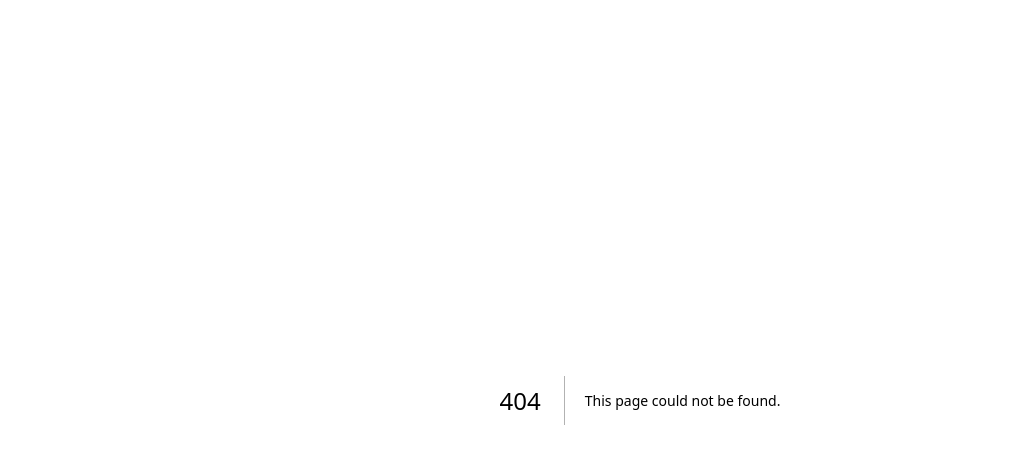
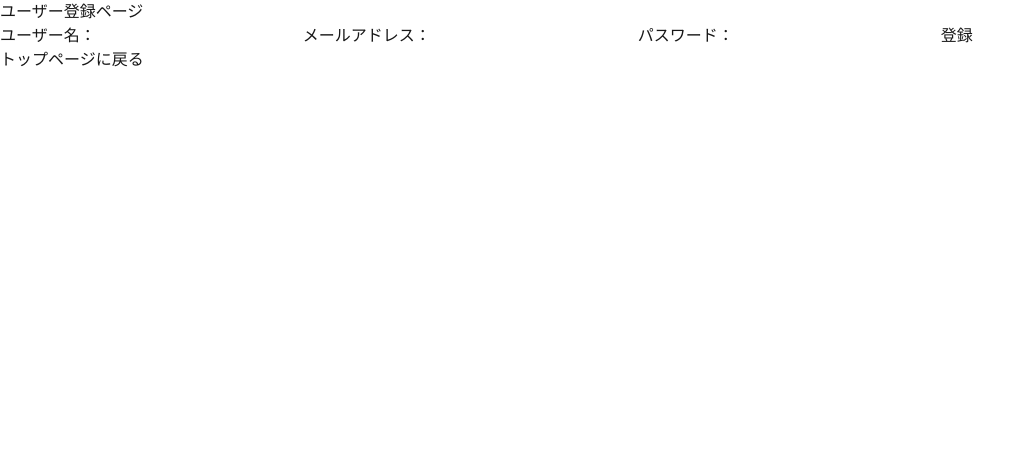
Before and after one commit to booobass/WebLaravel, a Next.js app in the folder front/: page /register in a window 1280 px wide. Before the commit this address had no page. Shown: the top 464 px of the page, without its empty margins (0-1035 px from the left). Built offline with nearby package versions, Linux system fonts and the light colour scheme.

Commit message:
authFront

```diff
--- /dev/null
+++ b/front/src/app/(auth)/login/page.tsx
@@ -0,0 +1,73 @@
+"use client"
+
+import { api } from "@/lib/axios"
+import Link from "next/link"
+import { useRouter } from "next/navigation"
+import { useState } from "react"
+
+const Login = () => {
+
+    const router = useRouter()
+
+    const [user, setUser] = useState({
+        email: "",
+        password: ""
+    })
+
+    const handleChange = (e: React.ChangeEvent<HTMLInputElement>) => {
+        setUser({
+            ...user,
+            [e.target.name]: e.target.value
+        })
+    }
+
+    const handleSubmit = async (e: React.FormEvent) => {
+        e.preventDefault()
+        try {
+            const response = await api.post("/api/login", {
+                email: user.email,
+                password: user.password,
+                password_confirmation: user.password
+            })
+            console.log(response.data)
+            const token = await response.data.token
+            localStorage.setItem("token", token)
+            alert("ログインしました")
+            router.push("/")
+        } catch {
+            alert("ログインできません")
+        }
+    }
+
+    return (
+        <div>
+            <div>
+                <h2>ログインページ</h2>
+                <form onSubmit={handleSubmit}>
+                    <label>メールアドレス：
+                        <input
+                            type="text"
+                            name="email"
+                            value={user.email}
+                            onChange={handleChange}
+                            required />
+                    </label>
+                    <label>パスワード：
+                        <input
+                            type="text"
+                            name="password"
+                            value={user.password}
+                            onChange={handleChange}
+                            required />
+                    </label>
+                    <button>ログイン</button>
+                </form>
+                <div>
+                    <Link href={"/"}>トップページに戻る</Link>
+                </div>
+            </div>
+        </div>
+    )
+}
+
+export default Login
--- /dev/null
+++ b/front/src/app/(auth)/register/page.tsx
@@ -0,0 +1,81 @@
+"use client"
+
+import { api } from "@/lib/axios"
+import Link from "next/link"
+import { useRouter } from "next/navigation"
+import { useState } from "react"
+
+const Register = () => {
+
+    const router = useRouter()
+
+    const [user, setUser] = useState({
+        name: "",
+        email: "",
+        password: ""
+    })
+
+    const handleChange = (e: React.ChangeEvent<HTMLInputElement>) => {
+        setUser({
+            ...user,
+            [e.target.name]: e.target.value
+        })
+    }
+
+    const handleSubmit = async (e: React.FormEvent) => {
+        e.preventDefault()
+        try {
+            const response = await api.post("/api/register", {
+                name: user.name,
+                email: user.email,
+                password: user.password,
+                password_confirmation: user.password
+            })
+            alert("ユーザー登録しました")
+            router.push("/login")
+            console.log(response)
+        } catch {
+            alert("ユーザ登録できません")
+        }
+    }
+
+    return (
+        <div>
+            <div>
+                <h2>ユーザー登録ページ</h2>
+                <form onSubmit={handleSubmit}>
+                    <label>ユーザー名：
+                        <input
+                            type="text"
+                            name="name"
+                            value={user.name}
+                            onChange={handleChange}
+                            required />
+                    </label>
+                    <label>メールアドレス：
+                        <input
+                            type="text"
+                            name="email"
+                            value={user.email}
+                            onChange={handleChange}
+                            required />
+                    </label>
+                    <label>パスワード：
+                        <input
+                            type="text"
+                            name="password"
+                            value={user.password}
+                            onChange={handleChange}
+                            required />
+                    </label>
+                    <button>登録</button>
+                </form>
+                <div>
+                    <Link href={"/"}>トップページに戻る</Link>
+                </div>
+            </div>
+        </div>
+    )
+}
+
+export default Register
--- /dev/null
+++ b/front/src/lib/axios.ts
@@ -0,0 +1,10 @@
+import axios from "axios";
+
+export const api = axios.create({
+    baseURL: "http://localhost:8000",
+    headers: {
+        "Accept": "application/json",
+        "Content-Type": "application/json"
+    },
+    withCredentials: true
+})
--- /dev/null
+++ b/front/src/types/type.ts
@@ -0,0 +1,6 @@
+export type UserType = {
+    id?: number;
+    name: string;
+    email: string;
+    password: string;
+}
```
Also changed, not shown: front/package.json (+7 -6 lines), 1 other file (tests, documents, lock files or other folders).
